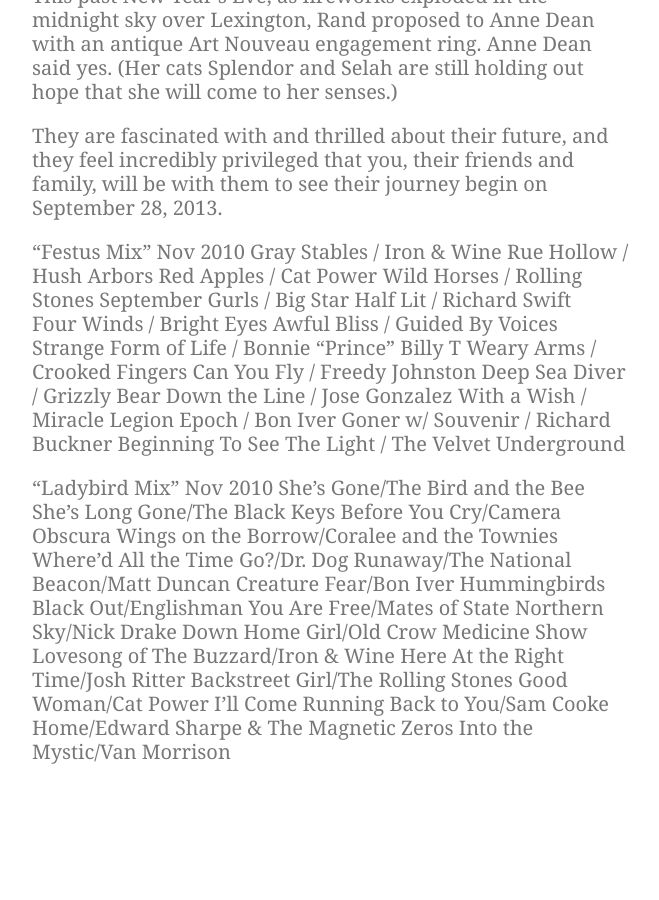
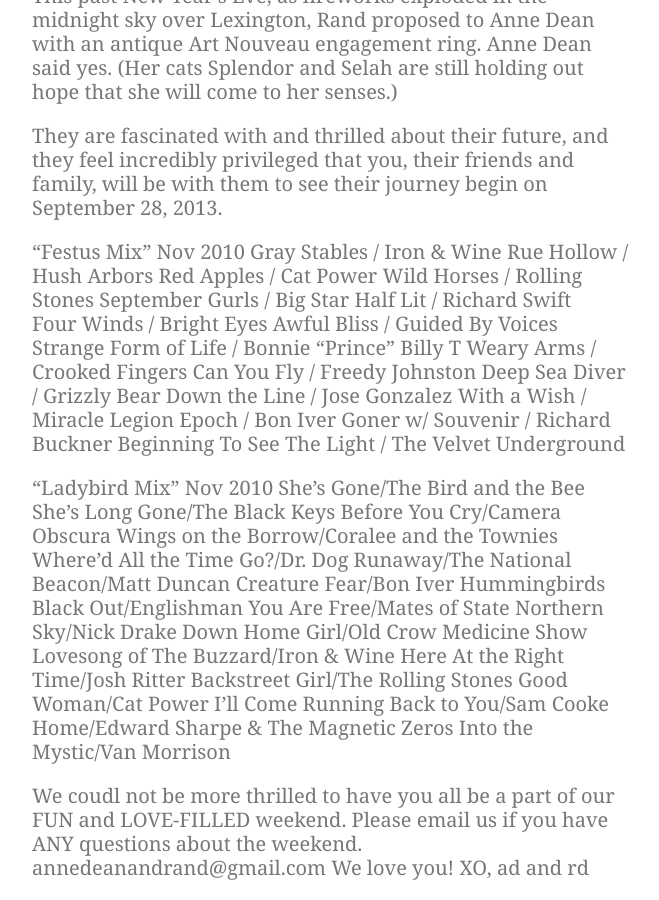
Before and after one commit to nikolaiwarner/annedeanandrand.com, a Jekyll site: the page built from index.md, in a window 1280 px wide and 900 px high, scrolled down 2121 px. Shown: the whole window, without its empty margins (308-967 px from the left). Built offline with Jekyll 4.4.1, drawn with Linux system fonts in a browser that asks for light colours; nearby versions of some CDN libraries; before the commit the page ends 2905 px from its top, so only the background shows below that.

Commit message:
Update index.md

```diff
--- a/index.md
+++ b/index.md
@@ -62,3 +62,9 @@ Good Woman/Cat Power
 I’ll Come Running Back to You/Sam Cooke
 Home/Edward Sharpe & The Magnetic Zeros
 Into the Mystic/Van Morrison
+
+We coudl not be more thrilled to have you all be a part of our FUN and LOVE-FILLED weekend. Please email us if you have ANY questions about the weekend.
+annedeanandrand@gmail.com
+We love you!
+XO,
+ad and rd
```
